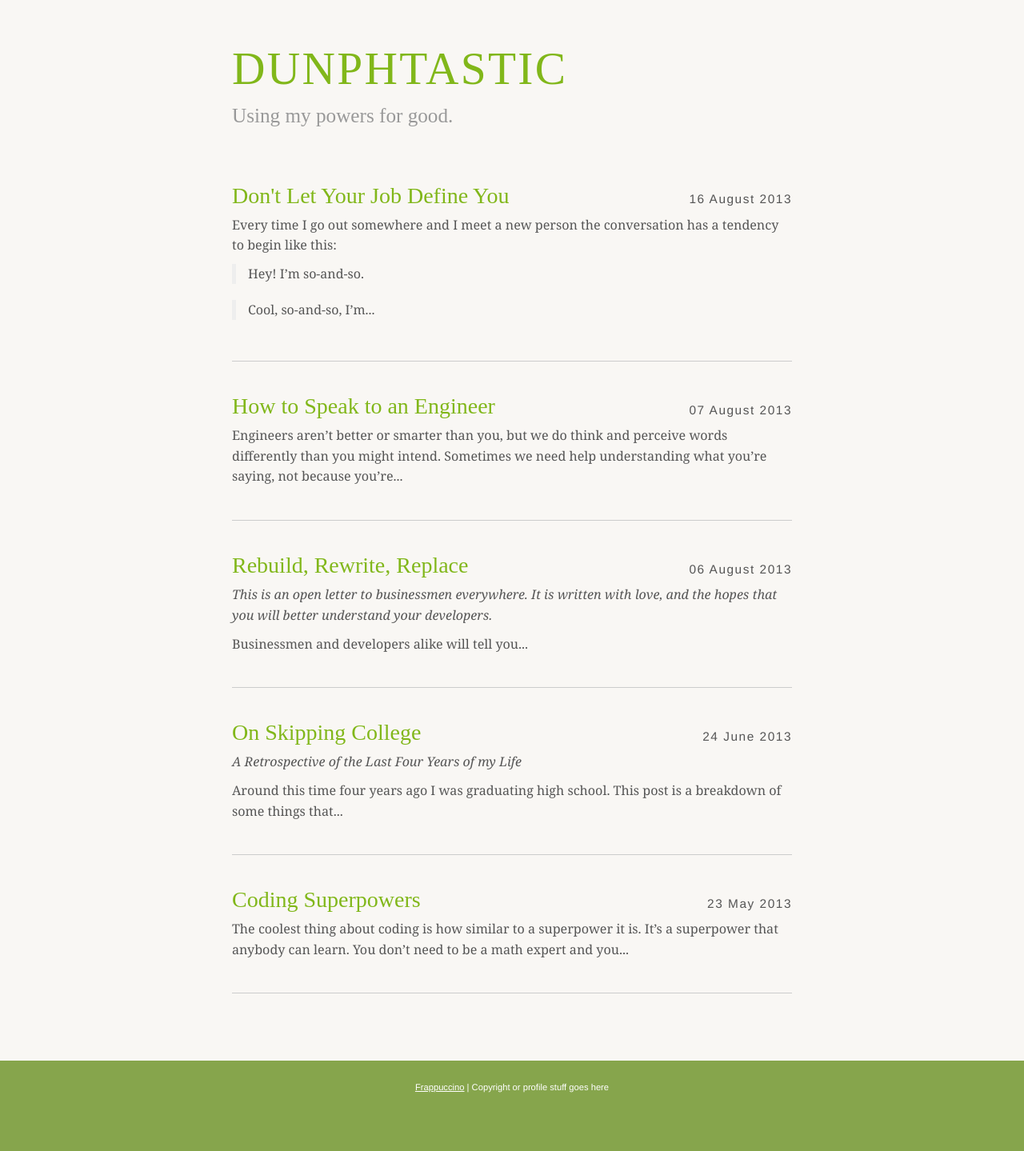
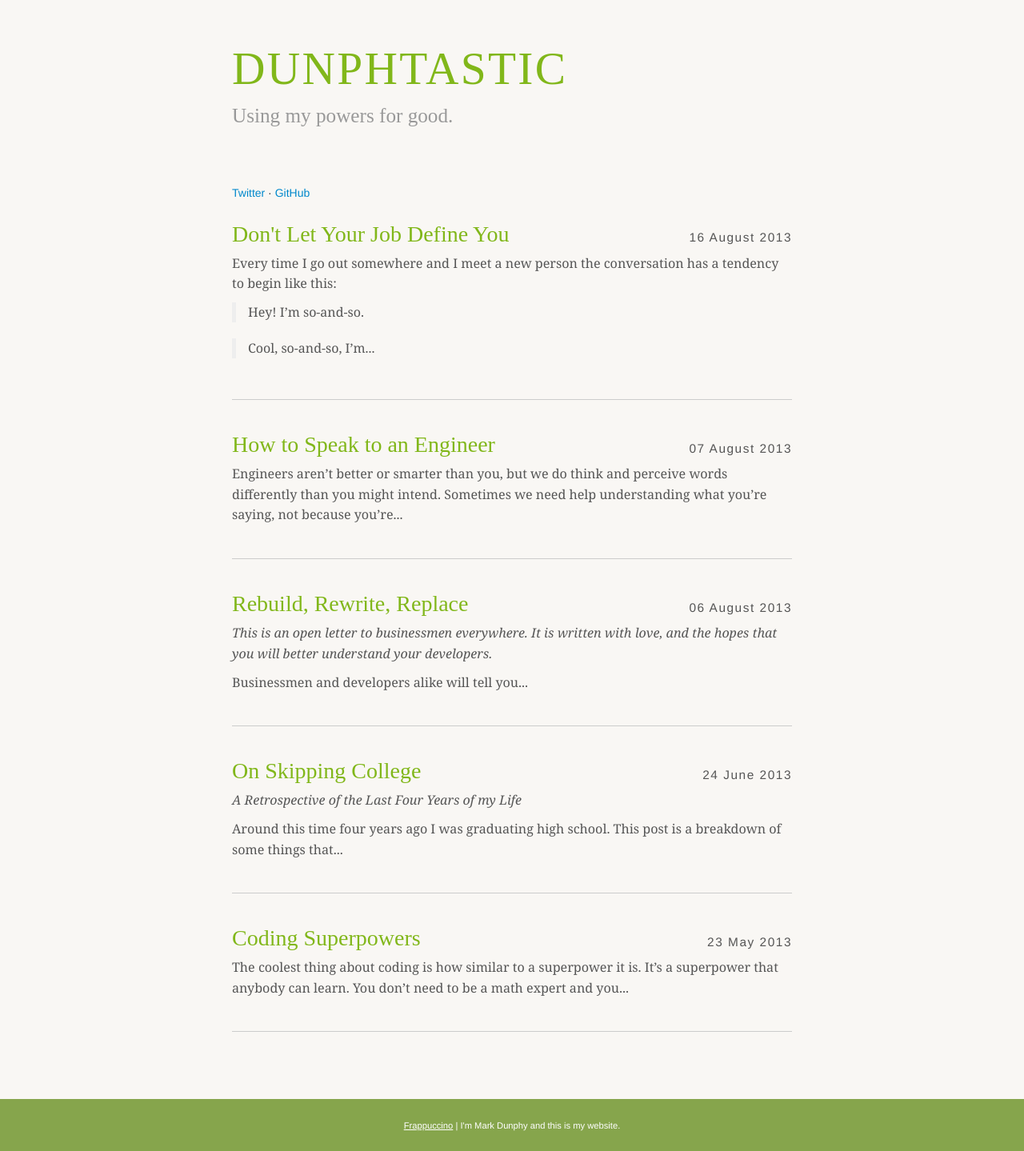
Before and after one commit to markdunphy/markdunphy.github.io, a Jekyll site: the page built from index.html, in a window 1280 px wide. Shown: the whole page at 80% size. Built offline with Jekyll 4.4.1, drawn with Linux system fonts in a browser that asks for light colours; some web fonts are replaced; the list of posts is cut into pages by our own code; before the commit the page ends 1391 px from its top, so only the background shows below that.

Commit message:
forgot to add those twitter and github links

```diff
--- a/_layouts/default.html
+++ b/_layouts/default.html
@@ -36,7 +36,7 @@
 
 	<footer>
 		<div class="container">
-			<a href="http://richbray.me/frap/">Frappuccino</a> | Copyright or profile stuff goes here
+			<a href="http://richbray.me/frap/">Frappuccino</a> | I'm Mark Dunphy and this is my website.
 		</div>
 	</footer>
 
--- a/index.html
+++ b/index.html
@@ -10,6 +10,9 @@ title: Mainpage
     		<section class="content">
     		  <h1>Dunphtastic</h1>
           <div class="sub-title">Using my powers for good.</div>
+          <a href="https://www.twitter.com/dunphtastic">Twitter</a>
+          &middot;
+          <a href="http://www.github.com/markdunphy">GitHub</a>
     		</section>
     		<ul class="entries">
     		{% for post in paginator.posts %}
```
Also changed, not shown: 6 other files.
